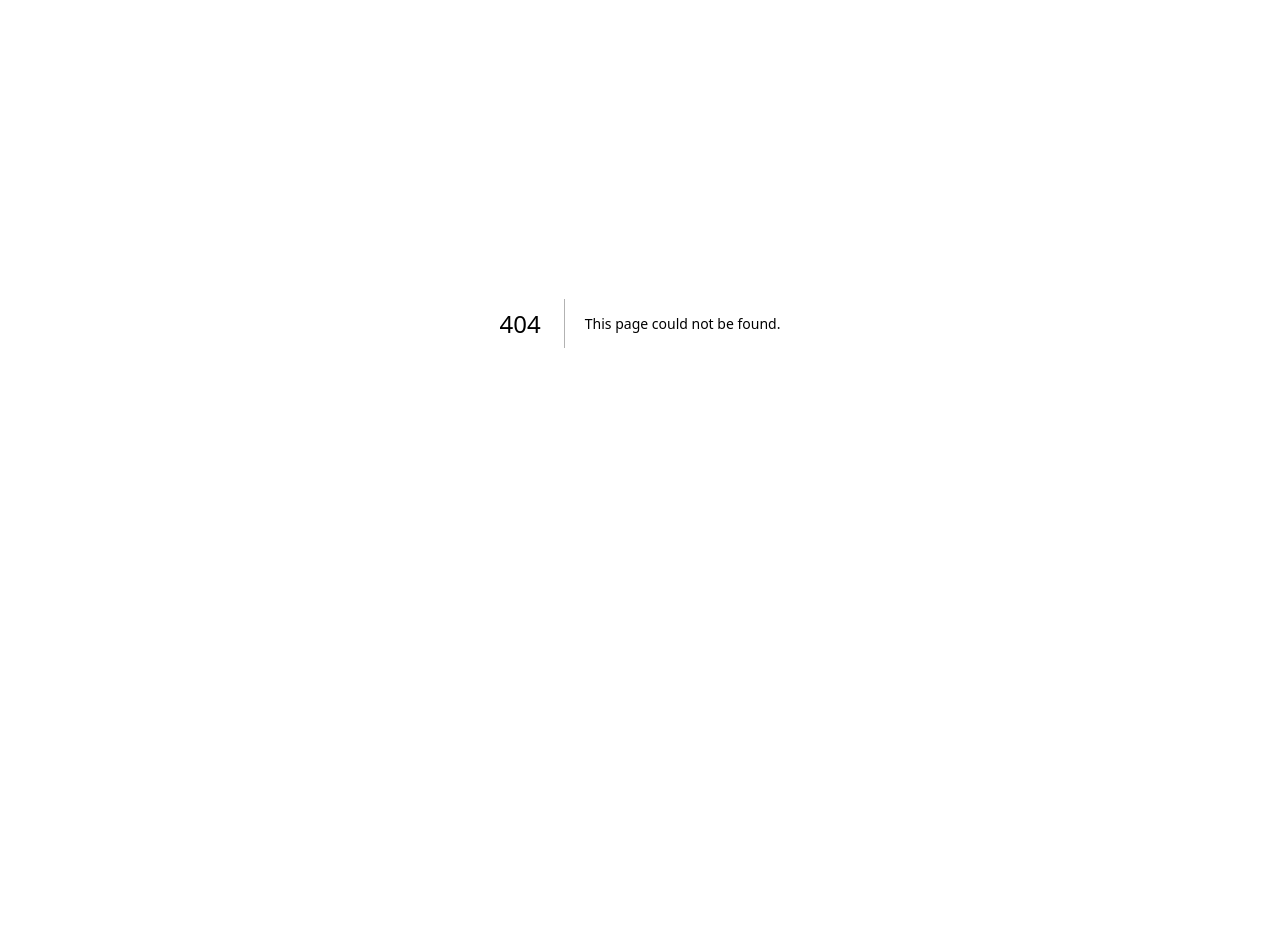
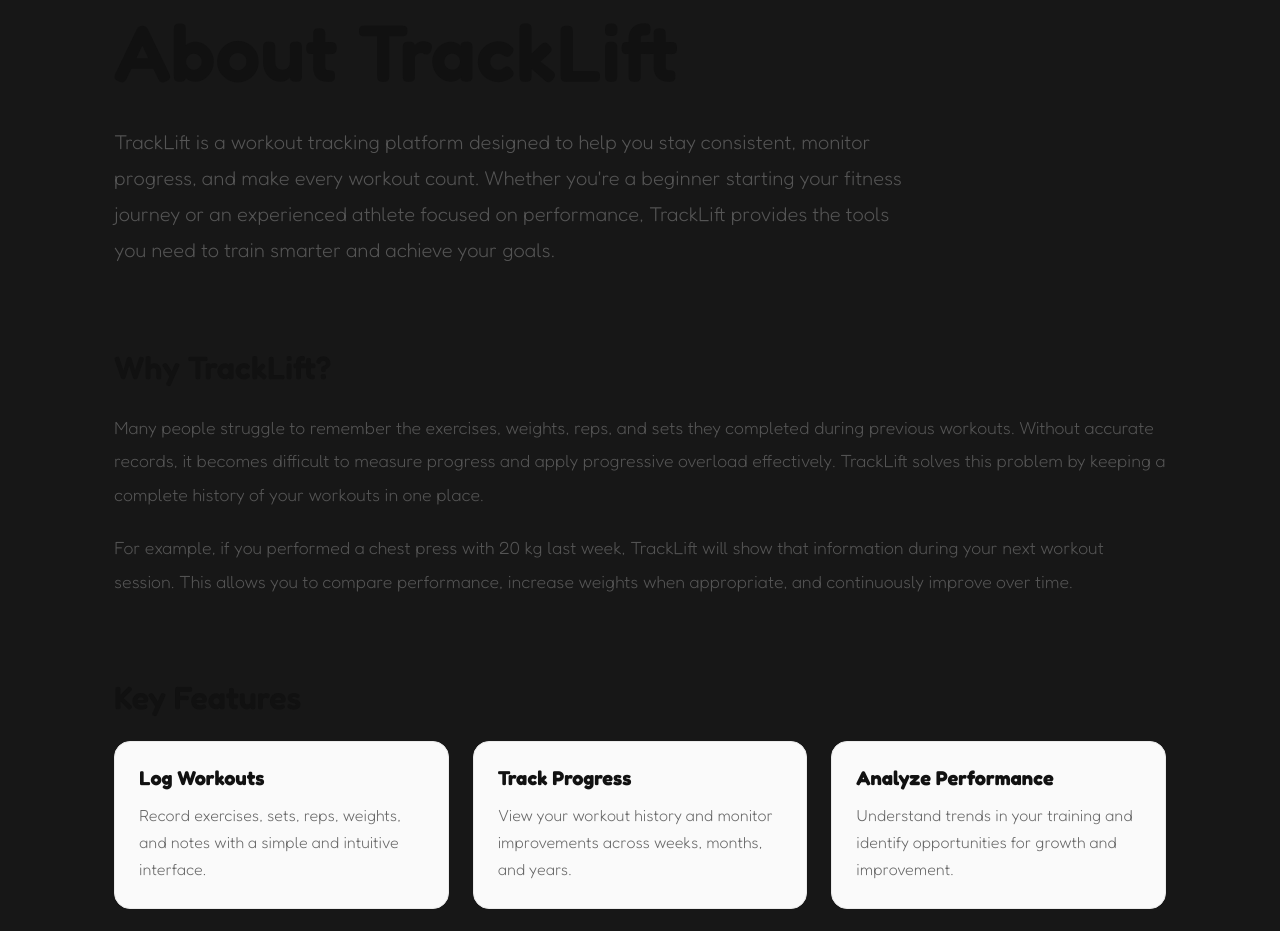
Before and after one commit to naveensinghp/gym-web, a Next.js app: page /about in a window 1280 px wide. Before the commit this address had no page. Shown: the part 160-1091 px from the top of the page. Before the commit the page ends 883 px from the top, so only its background shows below. Built offline with nearby package versions, Linux system fonts and the light colour scheme.

Commit message:
#Day 4 About us Page

```diff
--- /dev/null
+++ b/src/app/about/page.js
@@ -0,0 +1,168 @@
+'use client';
+
+import styled from 'styled-components';
+
+export default function About() {
+  return (
+    <Wrapper>
+      <Hero>
+        <Title>About TrackLift</Title>
+        <Subtitle>
+          TrackLift is a workout tracking platform designed to help you stay
+          consistent, monitor progress, and make every workout count. Whether
+          you're a beginner starting your fitness journey or an experienced
+          athlete focused on performance, TrackLift provides the tools you need
+          to train smarter and achieve your goals.
+        </Subtitle>
+      </Hero>
+
+      <Section>
+        <SectionTitle>Why TrackLift?</SectionTitle>
+        <Text>
+          Many people struggle to remember the exercises, weights, reps, and
+          sets they completed during previous workouts. Without accurate
+          records, it becomes difficult to measure progress and apply
+          progressive overload effectively. TrackLift solves this problem by
+          keeping a complete history of your workouts in one place.
+        </Text>
+
+        <Text>
+          For example, if you performed a chest press with 20 kg last week,
+          TrackLift will show that information during your next workout session.
+          This allows you to compare performance, increase weights when
+          appropriate, and continuously improve over time.
+        </Text>
+      </Section>
+
+      <Section>
+        <SectionTitle>Key Features</SectionTitle>
+
+        <FeatureGrid>
+          <FeatureCard>
+            <h3>Log Workouts</h3>
+            <p>
+              Record exercises, sets, reps, weights, and notes with a simple
+              and intuitive interface.
+            </p>
+          </FeatureCard>
+
+          <FeatureCard>
+            <h3>Track Progress</h3>
+            <p>
+              View your workout history and monitor improvements across weeks,
+              months, and years.
+            </p>
+          </FeatureCard>
+
+          <FeatureCard>
+            <h3>Analyze Performance</h3>
+            <p>
+              Understand trends in your training and identify opportunities for
+              growth and improvement.
+            </p>
+          </FeatureCard>
+
+          <FeatureCard>
+            <h3>Reach Goals</h3>
+            <p>
+              Stay motivated, maintain consistency, and achieve your fitness
+              milestones with confidence.
+            </p>
+          </FeatureCard>
+        </FeatureGrid>
+      </Section>
+
+      <Section>
+        <SectionTitle>Our Mission</SectionTitle>
+        <Text>
+          Our mission is to make fitness tracking simple, accessible, and
+          effective. We believe that progress comes from consistency and that
+          having clear data about your workouts helps you make better decisions
+          in the gym.
+        </Text>
+
+        <Text>
+          TrackLift is built to help users focus less on remembering workout
+          details and more on achieving meaningful results. By providing
+          accurate workout history and progress insights, we empower people to
+          train smarter and stay committed to their fitness journey.
+        </Text>
+      </Section>
+
+      <Section>
+        <SectionTitle>Built for Every Fitness Level</SectionTitle>
+        <Text>
+          Whether your goal is building muscle, increasing strength, improving
+          endurance, losing weight, or simply maintaining a healthy lifestyle,
+          TrackLift adapts to your needs. Every workout is an opportunity to
+          improve, and every improvement deserves to be tracked.
+        </Text>
+      </Section>
+    </Wrapper>
+  );
+}
+
+const Wrapper = styled.div`
+  max-width: 1100px;
+  margin: 0 auto;
+  padding: 80px 24px;
+  color: #111;
+  font-weight: 200;
+`;
+
+const Hero = styled.section`
+  margin-bottom: 80px;
+`;
+
+const Title = styled.h1`
+  font-size: clamp(3rem, 8vw, 5rem);
+  font-weight: 600;
+  margin-bottom: 24px;
+`;
+
+const Subtitle = styled.p`
+  font-size: 1.25rem;
+  line-height: 1.8;
+  color: #555;
+  max-width: 800px;
+`;
+
+const Section = styled.section`
+  margin-bottom: 80px;
+`;
+
+const SectionTitle = styled.h2`
+  font-size: 2rem;
+  margin-bottom: 24px;
+  font-weight: 600;
+`;
+
+const Text = styled.p`
+  font-size: 1.1rem;
+  line-height: 1.9;
+  color: #555;
+  margin-bottom: 20px;
+`;
+
+const FeatureGrid = styled.div`
+  display: grid;
+  grid-template-columns: repeat(auto-fit, minmax(250px, 1fr));
+  gap: 24px;
+`;
+
+const FeatureCard = styled.div`
+  padding: 24px;
+  border: 1px solid #eaeaea;
+  border-radius: 16px;
+  background: #fafafa;
+
+  h3 {
+    margin-bottom: 12px;
+    font-size: 1.25rem;
+  }
+
+  p {
+    color: #666;
+    line-height: 1.7;
+  }
+`;
--- a/src/components/App/App.jsx
+++ b/src/components/App/App.jsx
@@ -17,9 +17,7 @@ function App() {
 export default App;
 
 const Wrapper = styled.div`
-  padding-left: 25%;
-
-   width: 100%;
-  background: yellow;
+  /* padding-left: 25%; */
+  width: 100%;
   color: white;
 `
```
